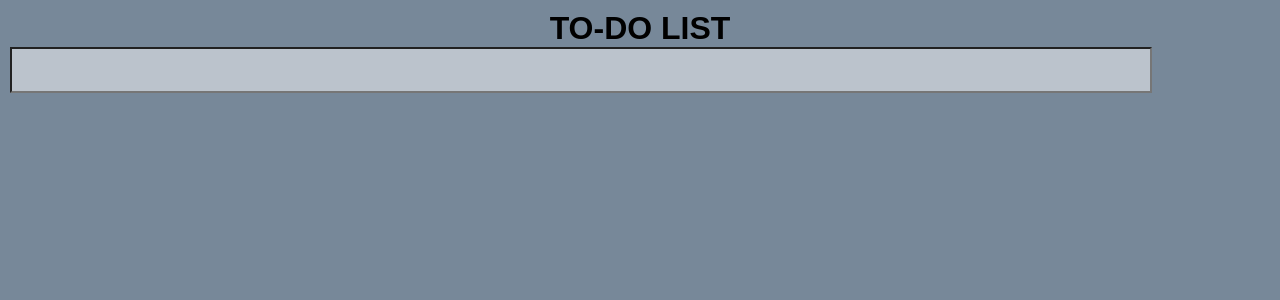
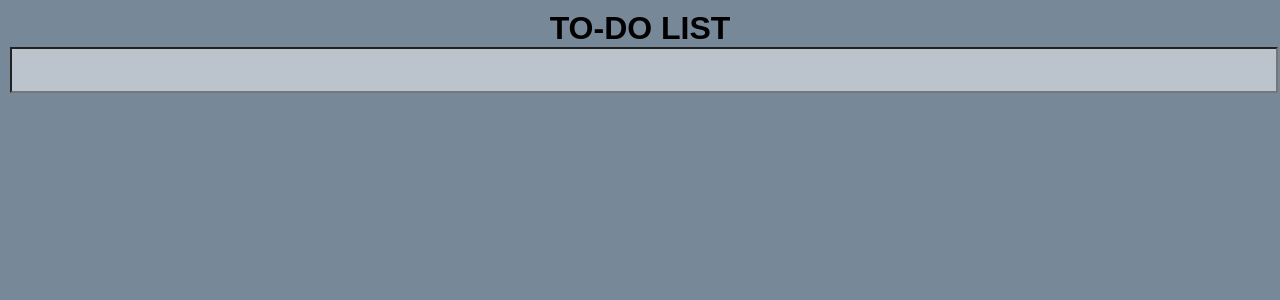
Before and after one commit to tannercarriere/todo-list, a Vue app: page / in a window 1280 px wide. Shown: the top 300 px of the page. Built offline with nearby package versions, Linux system fonts and the light colour scheme.

Commit message:
Code clean up and refactor to work with colors

```diff
--- a/src/App.vue
+++ b/src/App.vue
@@ -1,17 +1,16 @@
 <template>
   <div id="app">
       <h1 class="title">TO-DO LIST</h1>
+      <input class="input" type="text" @keyup.enter="push()" v-model="todo">
       <ul class="list-container" >
-        <li>
-          <input class="input" type="text" @keyup.enter="push()" v-model="todo">
-        </li>
         <li v-for="(item, index) in todos" :key="item.id">
-          <to-do-item :todo="item.task" :id="index" @delete="pop(index)" @edit="edit(index)" @notes="showNote(index)">
+          <to-do-item :id="item.color" :todo="item.task" @delete="pop(index)" @edit="edit(index)" @notes="showNote(index)" @color-change="changeColor(index, ...arguments)">
             <note v-show="item.showNote" :task="item.task" :message="item.message" @edit="editNote(index)" @close="showNote(index)"/>
           </to-do-item>
         </li>
         <div ref="notes"></div>
       </ul>
+
   </div>
 </template>
 
@@ -47,7 +46,8 @@ export default {
           task:this.todo,
           id:Date.now(),
           message:"",
-          showNote: false
+          showNote: false,
+          color: "none"
         }
       ); //the id allows us to have tasks of duplicate names
       this.todo = "";
@@ -63,6 +63,9 @@ export default {
     },
     editNote(index){
       this.todos[index].message = document.getElementById("edit-note").value; // change the task at the given index
+    },
+    changeColor(index, color){
+      this.todos[index].color = color;
     }
   },
   components:{
@@ -77,10 +80,19 @@ export default {
     margin:0px;
     font-family: Arial, Helvetica, sans-serif;
   }
+  :root{
+    --bg-color:rgb(119, 136, 153);
+    --unchecked-bg-color:rgba(255,255,255,.5);
+    --checked-bg-color:rgba(255,255,255,.25);
+    --checked-font-color:rgba(255,255,255,.5);
+    --input-focus:rgba(255,255,255,.75);
+  }
   #app{
     padding: 10px;
-    background-color: lightslategrey;
-    height: 100vh;
+    background-color: var(--bg-color);
+  }
+  body{
+    background-color: var(--bg-color);
   }
   ul{
     padding: 0px;
@@ -99,12 +111,12 @@ export default {
     margin: 1rem 1.5rem;
     padding: 10px;
   }
+  .unchecked{
+    background-color: var(--unchecked-bg-color);
+  }
   .checked{
-    background-color: rgba(255,255,255,.5);
-  }
-  .unchecked{
-    background-color: rgba(255,255,255,.25);
-    color: rgba(255,255,255,.5);
+    background-color: var(--checked-bg-color);
+    color: var(--checked-font-color);
   }
   .list-container {
     display: inline-block;
@@ -115,27 +127,31 @@ export default {
     width: 100%;
     height: 40px;
     font-size: 20px;
-    background-color: rgba(255,255,255,.5);
+    background-color: var(--unchecked-bg-color);
+  }
+  .color{
+    height: 20px;
+    font-size: 10px;
   }
   .input:focus{
-    background-color: rgba(255, 255, 255, 0.75);
+    background-color: var(--input-focus);
   }
   .button{
-    background-color: lightslategray;
+    background-color: rgb(119, 136, 153);
     border: none;
     margin-top: .25rem;
     margin-right: .1rem;
   }
   .note-box{
-    background-color: rgba(255,255,255,.5);
-    width: 24rem;
+    background-color: var(--unchecked-bg-color);
+    width: 90%;
     height: 28rem;
     padding: .5rem;
     margin-top: .5rem;
   }
   .message-box{
     margin-top: .5rem;
-    background-color: rgba(255,255,255,.5);
+    background-color: var(--unchecked-bg-color);
     width: 95%;
     height: 90%;
   }
@@ -149,4 +165,21 @@ export default {
     display: inline;
     padding-bottom: .5rem;
   }
+  .color-picker{
+    display: inline-block;
+    width:6.5%
+  }
+  .color{
+    border-radius: 50%;
+    display: inline;
+  }
+  #red{
+    background-color: red;
+  }
+  #yellow{
+    background-color: yellow;
+  }
+  #none{
+    background-color: var(--unchecked-bg-color);
+  }
 </style>
```
